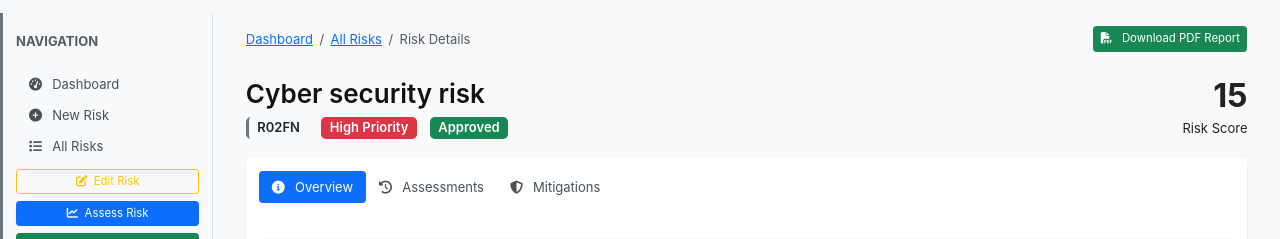
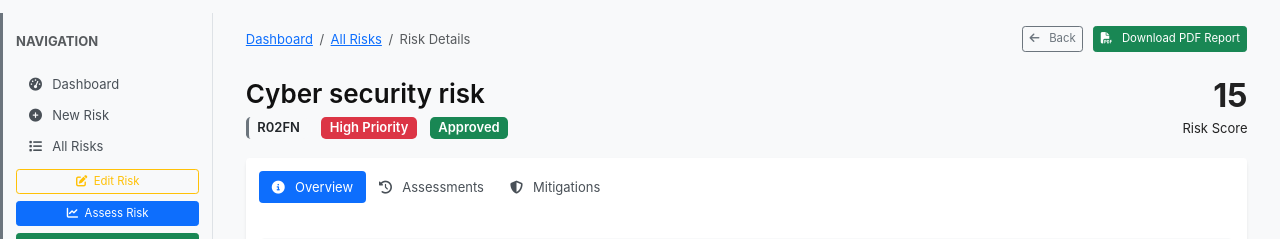
Before and after one commit to mukwazhi/risksuite, a Django app: page /riskregister/risks/2/ in a window 1280 px wide. Shown: the part 45-284 px from the top of the page. Run offline with Django 5.2, Linux system fonts and the light colour scheme; a user stored in the database is signed in; data comes from the database, SQL or seed files in the repository; data that the repository does not hold is empty; some libraries are stand-ins or nearby versions.

Commit message:
Add Back button to risk detail page

```diff
--- a/RiskApp/riskregister/templates/riskregister/detailed.html
+++ b/RiskApp/riskregister/templates/riskregister/detailed.html
@@ -227,6 +227,9 @@
                         </nav>
                     </div>
                     <div>
+                        <button class="btn btn-outline-secondary btn-sm me-2" onclick="window.history.back();">
+                            <i class="fas fa-arrow-left me-2"></i> Back
+                        </button>
                         <a href="{% url 'download_risk_report' risk_id=risk.risk_id %}" class="btn btn-success btn-sm" target="_blank">
                             <i class="fas fa-file-pdf me-2"></i> Download PDF Report
                         </a>
```
